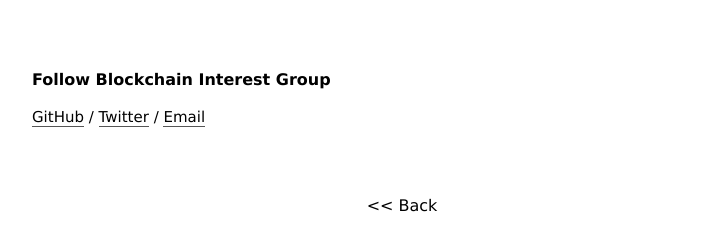
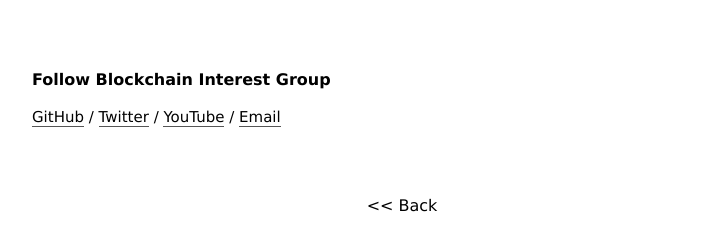
Before and after one commit to big-org/big-org.github.io, a Jekyll site: the page built from contact.md, in a window 1280 px wide. Shown: the part 486-737 px from the top of the page, without its empty margins (238-966 px from the left). Built offline with Jekyll 4.4.1, drawn with Linux system fonts in a browser that asks for light colours.

Commit message:
Added youtube link

```diff
--- a/contact.md
+++ b/contact.md
@@ -7,9 +7,9 @@
 
 Please join our [Telegram Group]({{site.telegram}}) there is also a separate [Ethereum IN]({{site.ethinTel}}) group for Ethereum enthusiasts.
 
-
 <br><br>
 
 ### Follow {{site.title}}
 
-[GitHub](https://github.com/big-org "{{site.title}} on GitHub") / [Twitter](https://twitter.com/big_org "{{site.title}} on Twitter") / [Email](mailto:{{site.contact}})
+[GitHub](https://github.com/big-org "{{site.title}} on GitHub") / [Twitter](https://twitter.com/big_org "{{site.title}} on Twitter") /
+[YouTube](https://www.youtube.com/channel/UC1qK5qzo3US0paTO-QySRFw) / [Email](mailto:{{site.contact}})
```
